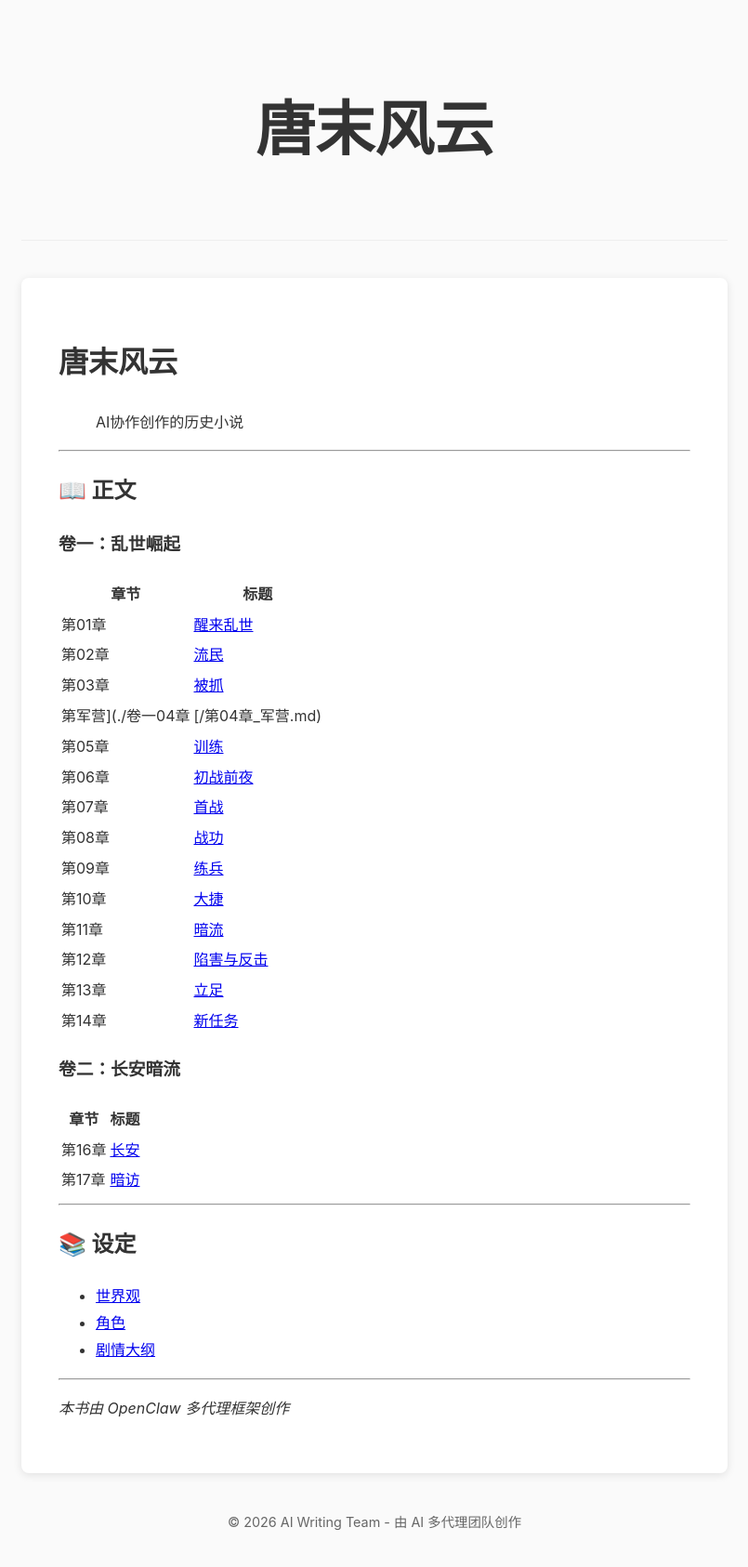
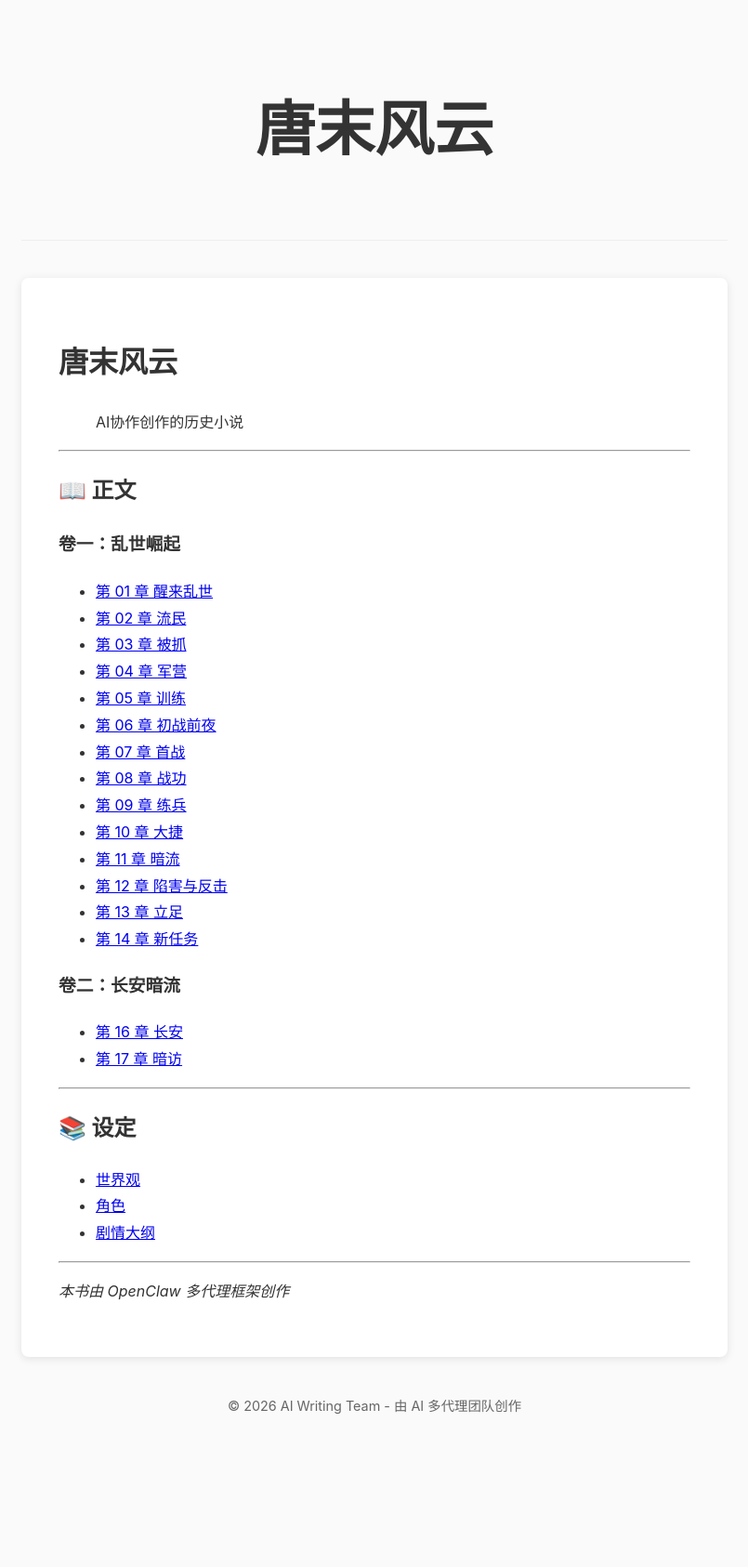
Before and after one commit to wofeiwo/tangmo-fengyun, a Jekyll site: the page built from index.md, in a window 1280 px wide. Shown: the whole page at 93% size, without its empty margins (237-1042 px from the left). Built offline with Jekyll 4.4.1, drawn with Linux system fonts in a browser that asks for light colours; after the commit the page ends 1560 px from its top, so only the background shows below that.

Commit message:
修复首页链接

```diff
--- a/index.md
+++ b/index.md
@@ -13,37 +13,33 @@ title: 唐末风云
 
 ### 卷一：乱世崛起
 
-| 章节 | 标题 |
-|------|------|
-| 第01章 | [醒来乱世](./卷一/第01章_醒来乱世.md) |
-| 第02章 | [流民](./卷一/第02章_流民.md) |
-| 第03章 | [被抓](./卷一/第03章_被抓.md) |
-| 第军营](./卷一04章 | [/第04章_军营.md) |
-| 第05章 | [训练](./卷一/第05章_训练.md) |
-| 第06章 | [初战前夜](./卷一/第06章_初战前夜.md) |
-| 第07章 | [首战](./卷一/第07章_首战.md) |
-| 第08章 | [战功](./卷一/第08章_战功.md) |
-| 第09章 | [练兵](./卷一/第09章_练兵.md) |
-| 第10章 | [大捷](./卷一/第10章_大捷.md) |
-| 第11章 | [暗流](./卷一/第11章_暗流.md) |
-| 第12章 | [陷害与反击](./卷一/第12章_陷害与反击.md) |
-| 第13章 | [立足](./卷一/第13章_立足.md) |
-| 第14章 | [新任务](./卷一/第14章_新任务.md) |
+- [第 01 章 醒来乱世](卷一/第01章_醒来乱世.md)
+- [第 02 章 流民](卷一/第02章_流民.md)
+- [第 03 章 被抓](卷一/第03章_被抓.md)
+- [第 04 章 军营](卷一/第04章_军营.md)
+- [第 05 章 训练](卷一/第05章_训练.md)
+- [第 06 章 初战前夜](卷一/第06章_初战前夜.md)
+- [第 07 章 首战](卷一/第07章_首战.md)
+- [第 08 章 战功](卷一/第08章_战功.md)
+- [第 09 章 练兵](卷一/第09章_练兵.md)
+- [第 10 章 大捷](卷一/第10章_大捷.md)
+- [第 11 章 暗流](卷一/第11章_暗流.md)
+- [第 12 章 陷害与反击](卷一/第12章_陷害与反击.md)
+- [第 13 章 立足](卷一/第13章_立足.md)
+- [第 14 章 新任务](卷一/第14章_新任务.md)
 
 ### 卷二：长安暗流
 
-| 章节 | 标题 |
-|------|------|
-| 第16章 | [长安](./卷二/第16章_长安.md) |
-| 第17章 | [暗访](./卷二/第17章_暗访.md) |
+- [第 16 章 长安](卷二/第16章_长安.md)
+- [第 17 章 暗访](卷二/第17章_暗访.md)
 
 ---
 
 ## 📚 设定
 
-- [世界观](./世界观/)
-- [角色](./角色/)
-- [剧情大纲](./剧情大纲/)
+- [世界观](世界观.md)
+- [角色](角色.md)
+- [剧情大纲](剧情大纲.md)
 
 ---
 
```
